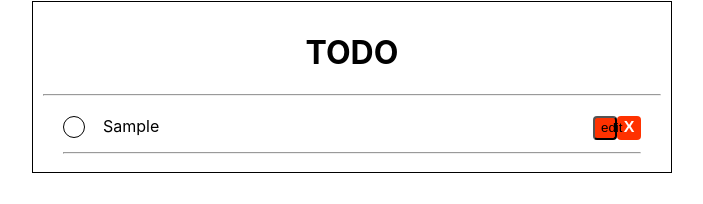
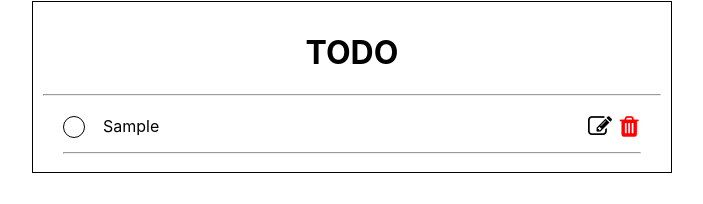
Before and after one commit to Dhrubub/todo-app, a React (Create React App) app: page / in a window 1280 px wide. Both pictures are taken after typing "Sample" into the empty fields and a click on the button "Submit". Shown: the part 250-454 px from the top of the page, without its empty margins (288-991 px from the left). Built offline with nearby package versions, Linux system fonts and the light colour scheme.

Commit message:
changed logos for delte, edit and checked

```diff
--- a/package.json
+++ b/package.json
@@ -3,10 +3,10 @@
   "version": "0.1.0",
   "private": true,
   "dependencies": {
-    "@fortawesome/react-fontawesome": "^0.1.13",
     "@testing-library/jest-dom": "^5.11.4",
     "@testing-library/react": "^11.1.0",
     "@testing-library/user-event": "^12.1.10",
+    "font-awesome": "^4.7.0",
     "react": "^17.0.1",
     "react-dom": "^17.0.1",
     "react-scripts": "4.0.1",
--- a/src/Components/index.css
+++ b/src/Components/index.css
@@ -55,12 +55,14 @@
 }
 
 .list-item-delete {
-    background: rgb(255, 50, 0);
-    text-align: center;
-    width: 24px;
-    height: 24px;
+    margin-right: 5px;
     border-radius: 4px;
     float: right;
+}
+
+.fa-trash {
+    transform: scale(1.5);
+    color: red;
 }
 
 .list-item-delete:hover,
@@ -71,16 +73,28 @@
     transition: ease all 300ms;
 }
 
-.list-item-delete span {
-    color: #fff;
-    font-family: 'Helvetica', 'Arial', sans-serif;
-    font-size: 1em;
-    font-weight: bold;
 
+.list-item-edit {
+    margin-right: 15px;
+    float: right;
+}
+
+.fa-edit {
+    cursor: pointer;
+    transform: scale(1.5);
+}
+
+.fa-check {
+    color: white;
 }
 
 .checked {
-    background-color: green;
+    background-color: #51A0D5;
+}
+
+.editing {
+    color: green;
+
 }
 
 .line-through {
--- a/src/Components/list-item.js
+++ b/src/Components/list-item.js
@@ -1,4 +1,6 @@
 import React, {useState, useEffect} from 'react';
+
+import 'font-awesome/css/font-awesome.min.css'
 
 import "./index.css"
 
@@ -18,17 +20,18 @@ export const ListItem = (props) => {
                 className={"list-item-check " + (props.checked ? "checked" : "")}
                 onClick={()=>{
                     props.onCheck()}}>
+                        {props.checked &&
+                            <i className={"fa fa-check "}/>
+                        }
 
                 </div>
-                <div className="list-item-delete" onClick={props.onErase}>
-                    <span>X</span>
+                <div className={"list-item-delete"} onClick={props.onErase}>
+                    <i className="fa fa-trash"/>
 
                 </div>
-                {!edit && props.canEdit &&
-                <button
-                    className="list-item-delete"
-                    onClick={()=>setEdit(!edit)}>edit</button>
-                }
+                <div className={"list-item-edit " + (edit ? "editing" : "")} onClick={()=>setEdit(!edit)}>
+                    <i className="fa fa-edit"/>
+                </div>
                 <div className="list-item-content">
                     {edit &&
                     <textarea
--- a/src/Components/list-new.js
+++ b/src/Components/list-new.js
@@ -75,7 +75,6 @@ export const ListNew = () => {
                         onEditText={(newText)=>handleEdit(newText, index)}
                         onErase={()=>handleEraseUnChecked(text, index)}
                         onCheck={()=>handleCheck(text, index)}
-                        canEdit
                         />
                     )).reverse()}
                 </div>
```
Also changed, not shown: 2 other files (tests, documents, lock files or other folders).
